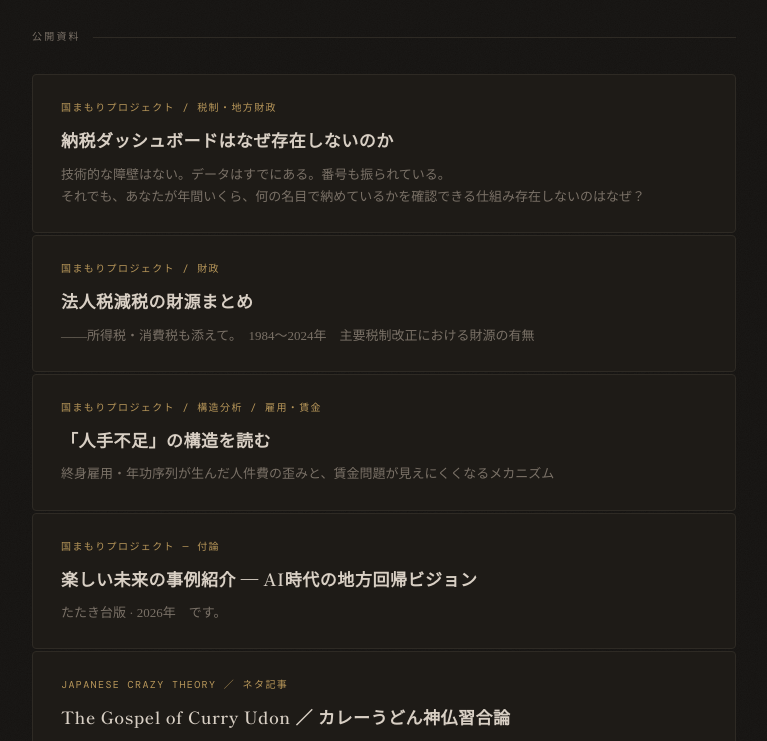
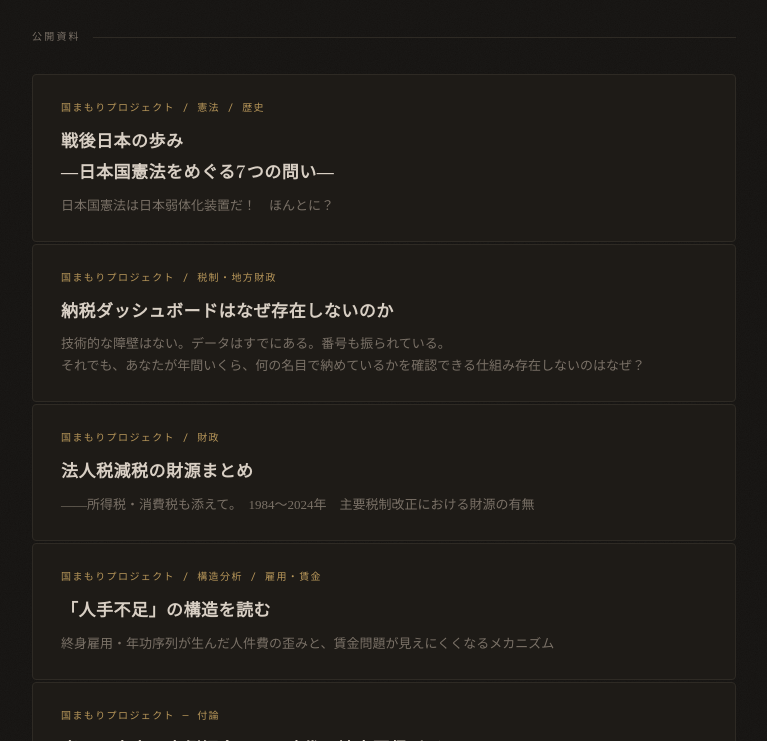
Before and after one commit to maskedrider88/maskedrider88.github.io, a Jekyll site: the page index.html, which Jekyll copies as it is, in a window 1280 px wide and 900 px high, scrolled down 374 px, cut to the strip 159-900 px from the top of the window. Shown: the whole strip, without its empty margins (256-1023 px from the left). Built offline with Jekyll 4.4.1, drawn with Linux system fonts in a browser that asks for light colours; some web fonts are replaced.

Commit message:
Update index.html

```diff
--- a/index.html
+++ b/index.html
@@ -234,6 +234,12 @@
       <p class="section-label">公開資料</p>
       <div class="card-list">
 
+        <a class="card" href="sengo_nihon.html">
+          <p class="card-tag">国まもりプロジェクト / 憲法 / 歴史</p>
+          <p class="card-title">戦後日本の歩み<br>―日本国憲法をめぐる7つの問い―</p>
+          <p class="card-desc">日本国憲法は日本弱体化装置だ！　ほんとに？</p>
+        </a>
+
         <a class="card" href="tax-dashboard.html">
           <p class="card-tag">国まもりプロジェクト / 税制・地方財政</p>
           <p class="card-title">納税ダッシュボードはなぜ存在しないのか</p>
```
